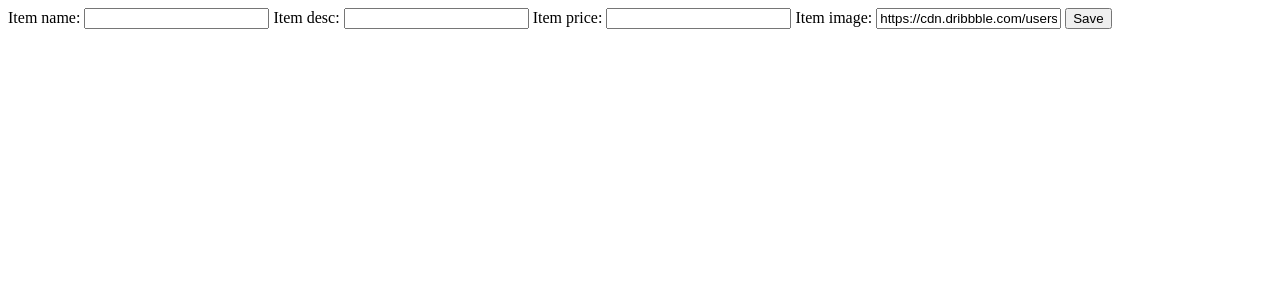
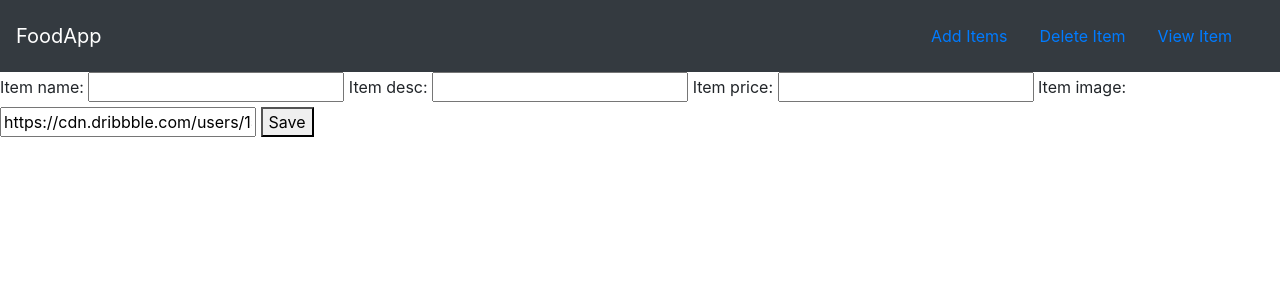
Before and after one commit to gauravsharmax/Django_udemy, a Django app: page /food/add/ in a window 1280 px wide. Shown: the top 300 px of the page. Run offline with Django 4.2, Linux system fonts and the light colour scheme.

Commit message:
CRUD Functionality updated

```diff
--- a/food/templates/food/base.html
+++ b/food/templates/food/base.html
@@ -12,7 +12,7 @@
         <a href="#" class="navbar-brand">FoodApp</a>
 
         <div class="navbar">
-        <a href="#" class="nav-item nav-link">Menu Item</a>
+        <a href="{% url 'food:create_item' %}" class="nav-item nav-link">Add Items</a>
         <a href="#" class="nav-item  nav-link" >Delete Item</a>
         <a href="#" class="nav-item nav-link ">View Item</a>
         </div>
--- a/food/templates/food/details.html
+++ b/food/templates/food/details.html
@@ -9,6 +9,7 @@
             <h1>{{item.item_name}}</h1>
             <h2>{{item.item_desc}}</h2>
             <h3>${{item.item_price}}</h3>
+            <a href="{% url 'food:delete_item' item.id %}">Delete</a>
          </div>
     </div>
 </div>
--- /dev/null
+++ b/food/templates/food/item-delete.html
@@ -0,0 +1,6 @@
+
+<form method = "POST" >
+    {% csrf_token %}
+    <h2>ARE YOU SURE YOU WANT TO DELETE {{item.item_name}}</h2>
+    <button type = "submit">Conform</button>
+</form>
--- a/food/templates/food/item-form.html
+++ b/food/templates/food/item-form.html
@@ -1,5 +1,8 @@
-<form method = "post" action="{% url 'food:create_item' %}">
+{% extends "food/base.html" %}
+{% block body %}
+<form method = "post">
     {% csrf_token %}
     {{ form }}
     <button type = "submit">Save</button>
 </form>
+{% endblock body %}
--- a/food/urls.py
+++ b/food/urls.py
@@ -11,4 +11,7 @@ urlpatterns = [
     #/food/item
     path('item/',views.item, name="item"),
     path('add/',views.create_item,name="create_item"),
+    # edit path
+    path('update/<int:id>/',views.update_item,name="update_item"),
+    path('delete/<int:id>/',views.delete_item,name="delete_item"),
 ]
--- a/food/views.py
+++ b/food/views.py
@@ -24,25 +24,42 @@ def details(request,item_id):
 
 
 def create_item(request):
-    if request.method == "POST":
-        form = Itemform(request.POST)
-        if form.is_valid():
-            form.save()
-            return redirect('food:index')
-    else:
-        form = Itemform()
-    return render(
-        request,
-        'food/item-form.html',
-        {
-            "form": form
-        }
-    )
-    # print(form.errors)
+    form = Itemform(request.POST or None)
 
-    # if form.is_valid():
-    form.save()
-    return redirect('food:index')
+    if form.is_valid():
+        form.save()
+        return redirect('food:index')
+
+    return render(request,'food/item-form.html',{'form':form})
 
 
-    # return render(request,'food/item-form.html',{'form':form})
+    # if request.method == "POST":
+    #     form = Itemform(request.POST)
+    #     if form.is_valid():
+    #         form.save()
+    #         return redirect('food:index')
+    # else:
+    #     form = Itemform()
+    # return render( request,'food/item-form.html',{"form": form})
+
+
+
+
+def update_item(request,id):
+    item = Item.objects.get(id=id)
+    form = Itemform(request.POST or None, instance=item)
+
+    if form.is_valid():
+        form.save()
+        return redirect('food:index')
+
+    return render(request,'food/item-form.html',{'form':form,'item':item})
+
+def delete_item(request,id):
+    item = Item.objects.get(id=id)
+
+    if request.method == "POST":
+        item.delete()
+        return redirect('food:index')
+
+    return render(request,'food/item-delete.html',{'item':item})
```
Also changed, not shown: db.sqlite3.
